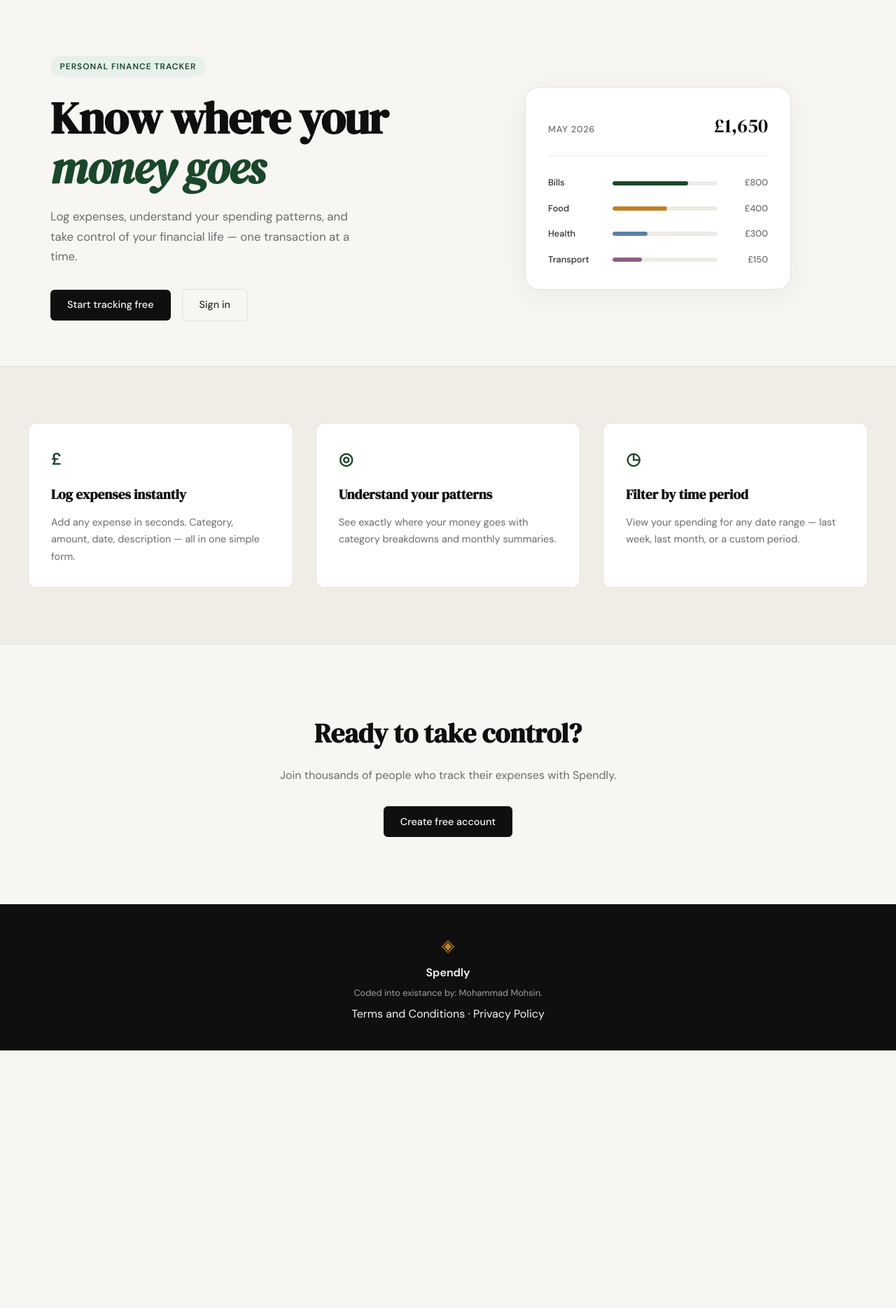
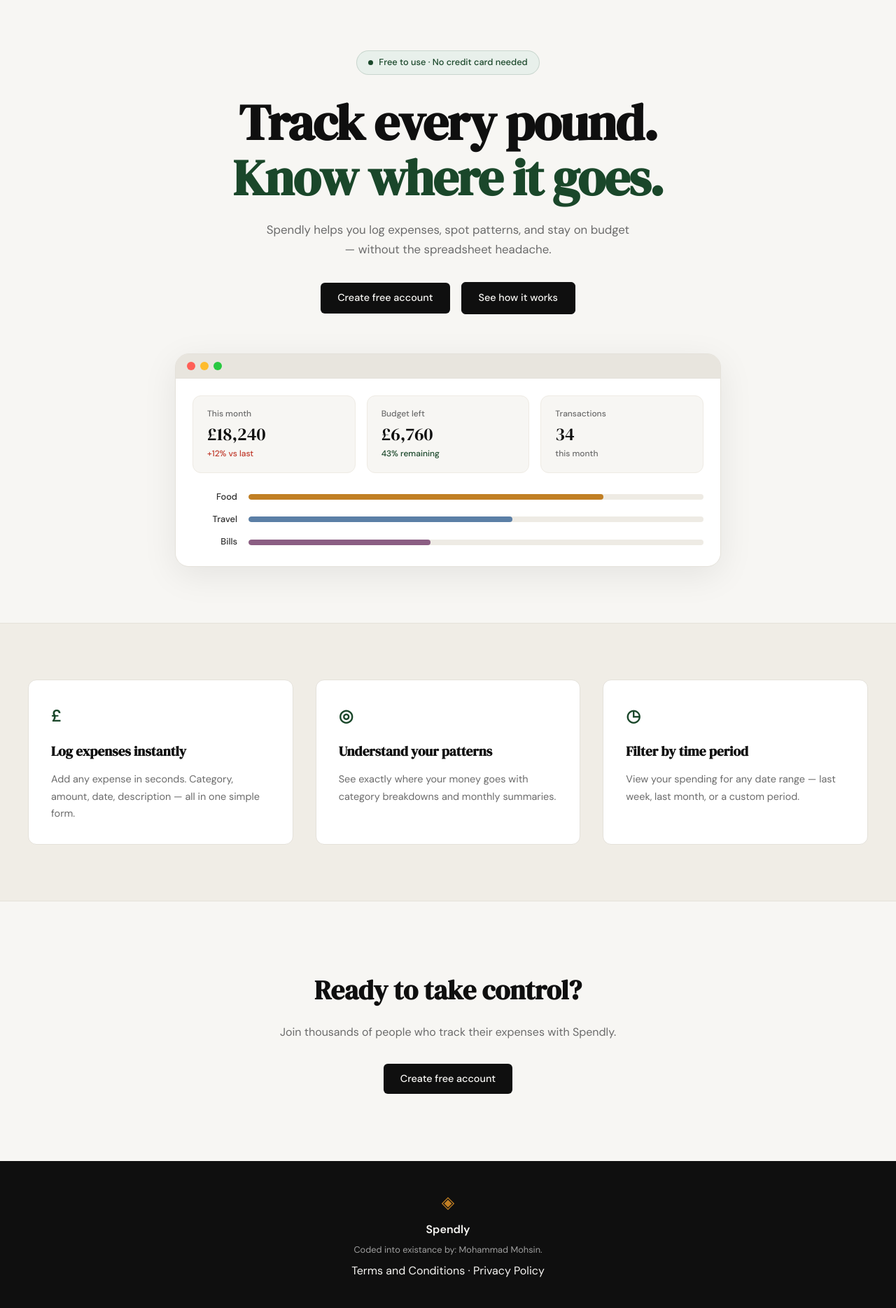
Before and after one commit to aimldlds/Spendly, a Flask app: page / in a window 1280 px wide. Shown: the part 61-1930 px from the top of the page at 70% size. Before the commit the page ends 1562 px from the top, so only its background shows below. Run offline with Flask 3, Linux system fonts and the light colour scheme.

Commit message:
landing: redesign hero section to match mockup

```diff
--- /dev/null
+++ b/static/css/landing.css
@@ -0,0 +1,191 @@
+/* ------------------------------------------------------------------ */
+/* Hero — single-column centered layout                                */
+/* ------------------------------------------------------------------ */
+
+.hero {
+    display: flex;
+    flex-direction: column;
+    align-items: center;
+    text-align: center;
+    padding: 4.5rem 2rem 5rem;
+    max-width: 860px;
+    margin: 0 auto;
+    /* reset the two-column grid from style.css */
+    grid-template-columns: unset;
+    gap: 0;
+}
+
+.hero-badge {
+    display: inline-flex;
+    align-items: center;
+    gap: 0.5rem;
+    background: var(--accent-light);
+    color: var(--accent);
+    font-size: 0.8rem;
+    font-weight: 500;
+    letter-spacing: 0;
+    text-transform: none;
+    padding: 0.4rem 1rem;
+    border-radius: 999px;
+    margin-bottom: 1.75rem;
+    border: 1px solid rgba(26, 71, 42, 0.15);
+}
+
+.hero-badge-dot {
+    width: 7px;
+    height: 7px;
+    border-radius: 50%;
+    background: var(--accent);
+    flex-shrink: 0;
+}
+
+.hero-title {
+    font-size: clamp(2.8rem, 6vw, 4.5rem);
+    margin-bottom: 1.25rem;
+}
+
+.hero-title-accent {
+    color: var(--accent);
+}
+
+.hero-subtitle {
+    max-width: 520px;
+    margin: 0 auto 2rem;
+}
+
+.hero-actions {
+    justify-content: center;
+    margin-bottom: 3.5rem;
+}
+
+/* Both CTAs use the same dark filled style */
+.hero-actions .btn-ghost {
+    background: var(--ink);
+    color: var(--paper);
+    border-color: var(--ink);
+}
+
+.hero-actions .btn-ghost:hover {
+    background: var(--accent);
+    border-color: var(--accent);
+    color: var(--paper);
+}
+
+/* ------------------------------------------------------------------ */
+/* Mock browser card                                                    */
+/* ------------------------------------------------------------------ */
+
+.mock-browser {
+    width: 100%;
+    max-width: 780px;
+    background: var(--paper-warm);
+    border: 1px solid var(--border);
+    border-radius: var(--radius-lg);
+    overflow: hidden;
+    box-shadow: 0 12px 50px rgba(0, 0, 0, 0.08);
+}
+
+.mock-browser-chrome {
+    background: #e8e5de;
+    padding: 0.7rem 1rem;
+    display: flex;
+    align-items: center;
+    gap: 0.45rem;
+    border-bottom: 1px solid var(--border);
+}
+
+.mock-traffic-dot {
+    width: 12px;
+    height: 12px;
+    border-radius: 50%;
+    display: inline-block;
+}
+
+.mock-browser-body {
+    background: #ffffff;
+    padding: 1.5rem;
+}
+
+.mock-stat-cards {
+    display: grid;
+    grid-template-columns: repeat(3, 1fr);
+    gap: 1rem;
+    margin-bottom: 1.5rem;
+}
+
+.mock-stat-card {
+    background: var(--paper);
+    border: 1px solid var(--border-soft);
+    border-radius: var(--radius-md);
+    padding: 1rem 1.25rem;
+    text-align: left;
+}
+
+.mock-stat-label {
+    font-size: 0.75rem;
+    color: var(--ink-muted);
+    font-weight: 500;
+    margin-bottom: 0.3rem;
+}
+
+.mock-stat-value {
+    font-family: var(--font-display);
+    font-size: 1.6rem;
+    color: var(--ink);
+    line-height: 1.15;
+    margin-bottom: 0.25rem;
+}
+
+.mock-stat-delta {
+    font-size: 0.75rem;
+    font-weight: 500;
+    color: var(--ink-muted);
+}
+
+.mock-stat-delta--up   { color: var(--danger); }
+.mock-stat-delta--ok   { color: var(--accent); }
+
+.mock-cat-rows {
+    display: flex;
+    flex-direction: column;
+    gap: 0.75rem;
+}
+
+.mock-cat-row {
+    display: grid;
+    grid-template-columns: 64px 1fr;
+    align-items: center;
+    gap: 1rem;
+}
+
+.mock-cat-name {
+    font-size: 0.8rem;
+    font-weight: 500;
+    color: var(--ink-soft);
+    text-align: right;
+}
+
+.mock-cat-track {
+    height: 8px;
+    background: var(--border-soft);
+    border-radius: 999px;
+    overflow: hidden;
+}
+
+.mock-cat-fill {
+    height: 100%;
+    border-radius: 999px;
+}
+
+.mock-cat-fill--food   { background: var(--accent-2); }
+.mock-cat-fill--travel { background: #5b7fa6; }
+.mock-cat-fill--bills  { background: #8b5e83; }
+
+/* ------------------------------------------------------------------ */
+/* Responsive                                                           */
+/* ------------------------------------------------------------------ */
+
+@media (max-width: 640px) {
+    .mock-browser { display: none; }
+    .hero { padding: 3rem 1rem 3.5rem; }
+}
--- a/templates/landing.html
+++ b/templates/landing.html
@@ -1,60 +1,73 @@
 {% extends "base.html" %}
 
-{% block title %}Spendly — Track Every Rupee{% endblock %}
+{% block title %}Spendly — Track Every Pound{% endblock %}
+
+{% block head %}
+<link rel="stylesheet" href="{{ url_for('static', filename='css/landing.css') }}">
+{% endblock %}
 
 {% block content %}
 
 <section class="hero">
-    <div class="hero-inner">
-        <div class="hero-badge">Personal Finance Tracker</div>
-        <h1 class="hero-title">
-            Know where your<br>
-            <em>money goes</em>
-        </h1>
-        <p class="hero-subtitle">
-            Log expenses, understand your spending patterns,
-            and take control of your financial life —
-            one transaction at a time.
-        </p>
-        <div class="hero-actions">
-            <a href="{{ url_for('register') }}" class="btn-primary">Start tracking free</a>
-            <a href="{{ url_for('login') }}" class="btn-ghost">Sign in</a>
+    <div class="hero-badge">
+        <span class="hero-badge-dot"></span>
+        Free to use · No credit card needed
+    </div>
+    <h1 class="hero-title">
+        Track every pound.<br>
+        <span class="hero-title-accent">Know where it goes.</span>
+    </h1>
+    <p class="hero-subtitle">
+        Spendly helps you log expenses, spot patterns, and stay
+        on budget — without the spreadsheet headache.
+    </p>
+    <div class="hero-actions">
+        <a href="{{ url_for('register') }}" class="btn-primary">Create free account</a>
+        <a href="{{ url_for('login') }}" class="btn-ghost">See how it works</a>
+    </div>
+
+    <div class="mock-browser">
+        <div class="mock-browser-chrome">
+            <span class="mock-traffic-dot" style="background:#ff5f57"></span>
+            <span class="mock-traffic-dot" style="background:#febc2e"></span>
+            <span class="mock-traffic-dot" style="background:#28c840"></span>
         </div>
-    </div>
-    <div class="hero-visual">
-        <div class="mock-card">
-            <div class="mock-card-header">
-                <span class="mock-label">May 2026</span>
-                <span class="mock-total">£1,650</span>
+        <div class="mock-browser-body">
+            <div class="mock-stat-cards">
+                <div class="mock-stat-card">
+                    <p class="mock-stat-label">This month</p>
+                    <p class="mock-stat-value">£18,240</p>
+                    <p class="mock-stat-delta mock-stat-delta--up">+12% vs last</p>
+                </div>
+                <div class="mock-stat-card">
+                    <p class="mock-stat-label">Budget left</p>
+                    <p class="mock-stat-value">£6,760</p>
+                    <p class="mock-stat-delta mock-stat-delta--ok">43% remaining</p>
+                </div>
+                <div class="mock-stat-card">
+                    <p class="mock-stat-label">Transactions</p>
+                    <p class="mock-stat-value">34</p>
+                    <p class="mock-stat-delta">this month</p>
+                </div>
             </div>
-            <div class="mock-bars">
-                <div class="mock-bar-row">
-                    <span class="mock-cat">Bills</span>
-                    <div class="mock-bar-track">
-                        <div class="mock-bar" style="width: 72%"></div>
+            <div class="mock-cat-rows">
+                <div class="mock-cat-row">
+                    <span class="mock-cat-name">Food</span>
+                    <div class="mock-cat-track">
+                        <div class="mock-cat-fill mock-cat-fill--food" style="width:78%"></div>
                     </div>
-                    <span class="mock-amt">£800</span>
                 </div>
-                <div class="mock-bar-row">
-                    <span class="mock-cat">Food</span>
-                    <div class="mock-bar-track">
-                        <div class="mock-bar mock-bar-2" style="width: 52%"></div>
+                <div class="mock-cat-row">
+                    <span class="mock-cat-name">Travel</span>
+                    <div class="mock-cat-track">
+                        <div class="mock-cat-fill mock-cat-fill--travel" style="width:58%"></div>
                     </div>
-                    <span class="mock-amt">£400</span>
                 </div>
-                <div class="mock-bar-row">
-                    <span class="mock-cat">Health</span>
-                    <div class="mock-bar-track">
-                        <div class="mock-bar mock-bar-3" style="width: 33%"></div>
+                <div class="mock-cat-row">
+                    <span class="mock-cat-name">Bills</span>
+                    <div class="mock-cat-track">
+                        <div class="mock-cat-fill mock-cat-fill--bills" style="width:40%"></div>
                     </div>
-                    <span class="mock-amt">£300</span>
-                </div>
-                <div class="mock-bar-row">
-                    <span class="mock-cat">Transport</span>
-                    <div class="mock-bar-track">
-                        <div class="mock-bar mock-bar-4" style="width: 28%"></div>
-                    </div>
-                    <span class="mock-amt">£150</span>
                 </div>
             </div>
         </div>
```
